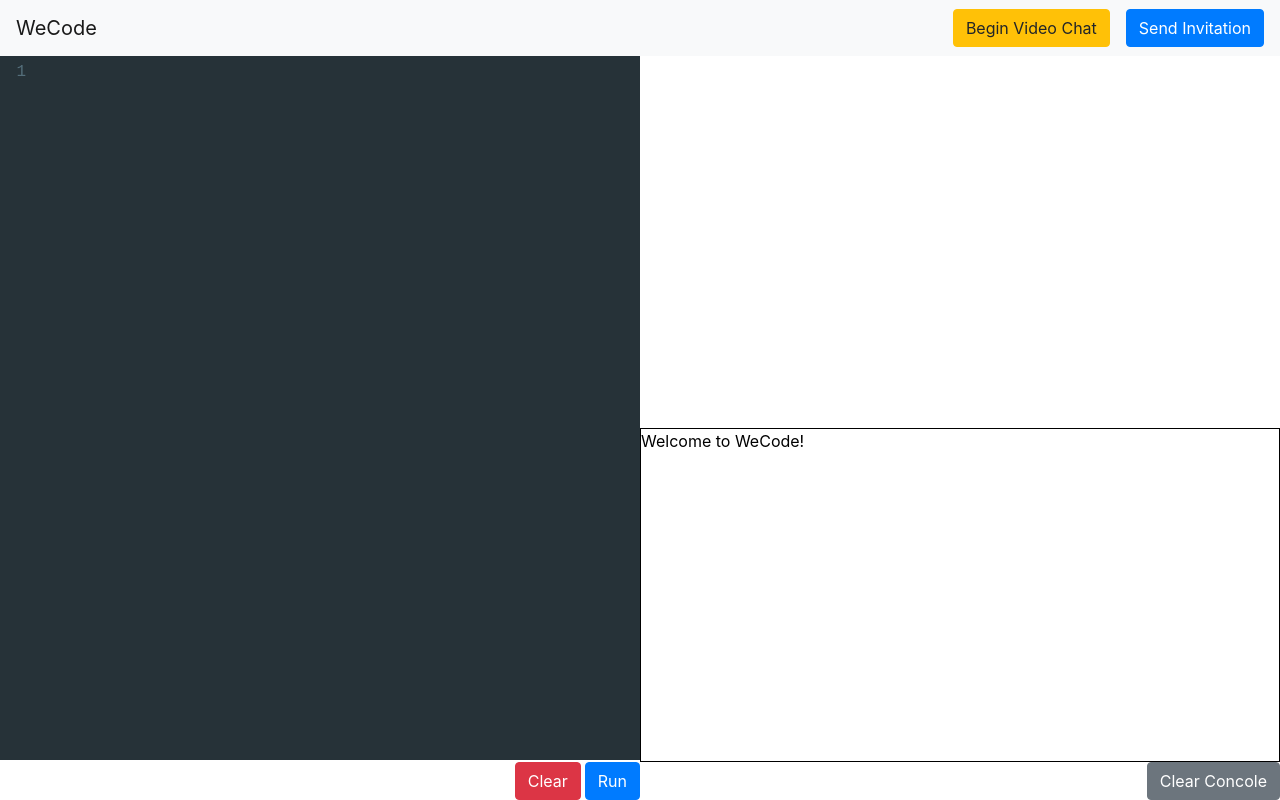
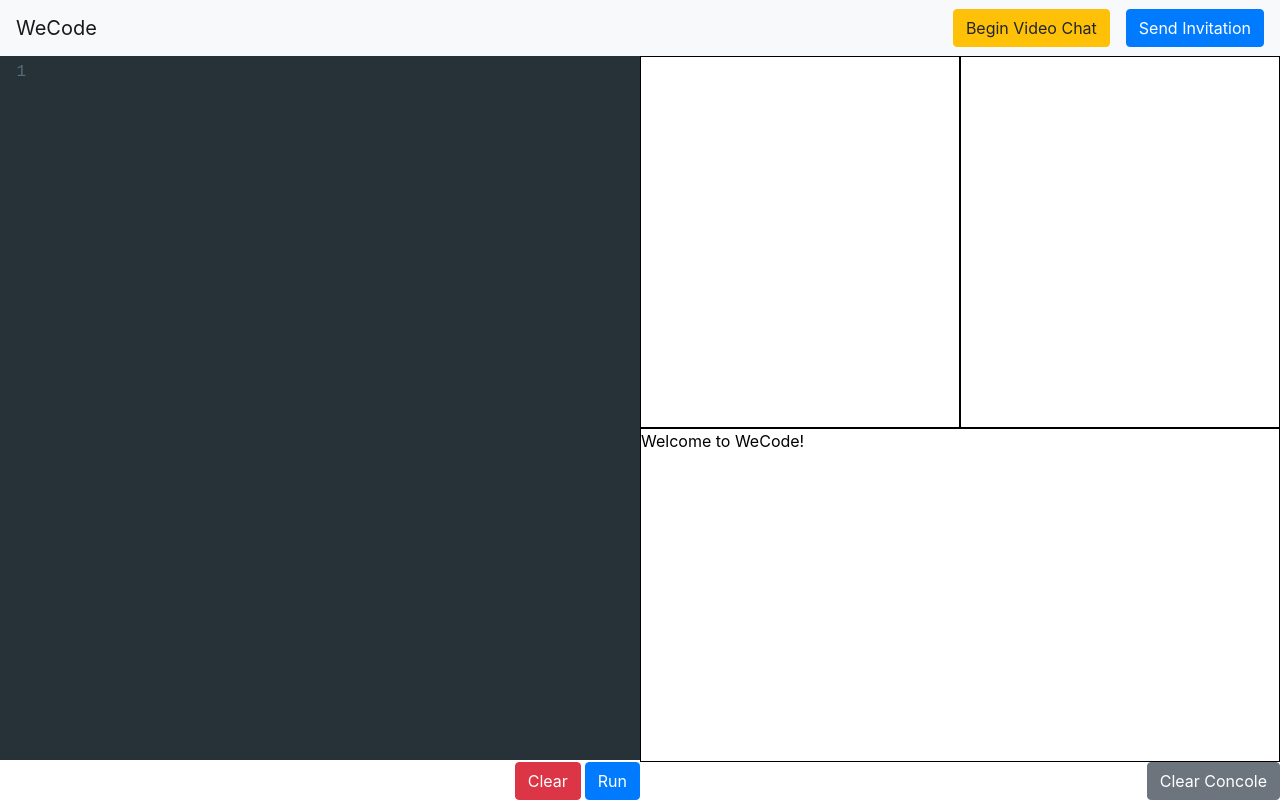
Before and after one commit to ZhuonanLin/wecode, a React (Create React App) app in the folder client/: page /interview in a window 1280 px wide. Built offline with nearby package versions, Linux system fonts and the light colour scheme; no server answers; what peerjs would draw is missing.

Commit message:
zl - minor fixup vedio chat window

```diff
--- a/client/src/components/Layout.js
+++ b/client/src/components/Layout.js
@@ -45,13 +45,27 @@ const RightBottom = styled.div`
   grid-area: right-bottom;
 `
 
+const VideoChatPlaceholder = styled.div`
+  height: 100%;
+  width: 100%;
+  display: flex;
+  flex-direction: row;
+  justify-content: center;
+`
+const VideoWindowPlaceholder = styled.div`
+  width: 50%;
+  border-style: solid;
+  border-color: black;
+  border-width: 1px;
+`
+
 class Layout extends Component {
   constructor(props) {
     super(props);
     this.state = {
       messages: 'Welcome to WeCode!\n',
       isOpen: false,
-      isVedioChatOpen: false
+      isVideoChatOpen: false
     };
   }
 
@@ -92,10 +106,10 @@ class Layout extends Component {
     });
   }
 
-  toggleVedioChat = () => {
+  toggleVideoChat = () => {
     this.setState({
-      isVedioChatOpen:
-        !this.state.isVedioChatOpen
+      isVideoChatOpen:
+        !this.state.isVideoChatOpen
     });
   }
 
@@ -109,10 +123,10 @@ class Layout extends Component {
             <Collapse isOpen={this.state.isOpen} navbar>
               <Nav className="ml-auto" navbar>
                 <NavItem>
-                  {this.state.isVedioChatOpen ? (
-                    <Button onClick={this.toggleVedioChat} color="danger">End Video Chat</Button>
+                  {this.state.isVideoChatOpen ? (
+                    <Button onClick={this.toggleVideoChat} color="danger">End Video Chat</Button>
                   ) : (
-                    <Button onClick={this.toggleVedioChat} color="warning">Begin Video Chat</Button>
+                    <Button onClick={this.toggleVideoChat} color="warning">Begin Video Chat</Button>
                   )}
                 </NavItem>
                 <NavItem className="ml-3">
@@ -126,10 +140,13 @@ class Layout extends Component {
           <CodeEditor mode='javascript' />
         </Left>
         <RightTop>
-            {this.state.isVedioChatOpen ? (
+            {this.state.isVideoChatOpen ? (
               <VideoChat />
             ) : (
-              null
+              <VideoChatPlaceholder>
+                <VideoWindowPlaceholder></VideoWindowPlaceholder>
+                <VideoWindowPlaceholder></VideoWindowPlaceholder>
+              </VideoChatPlaceholder>
             )}
         </RightTop>
         <RightBottom>
```
